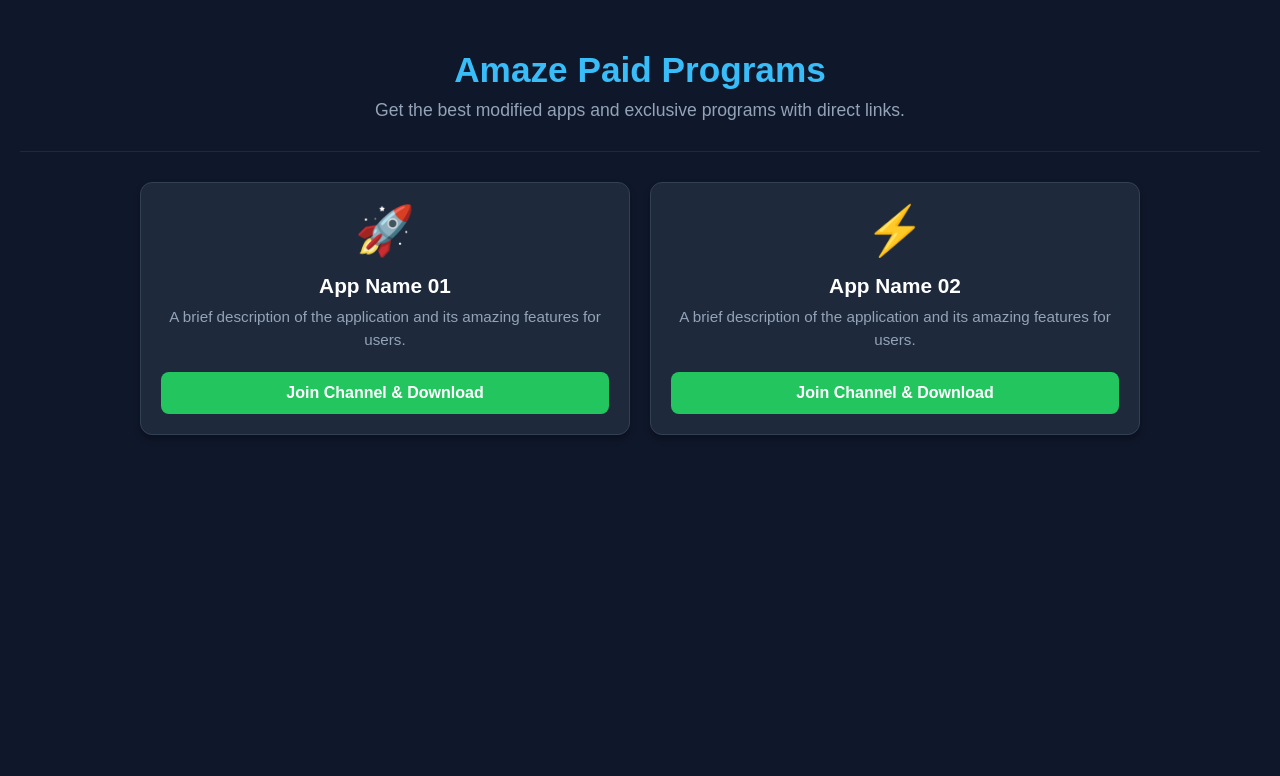
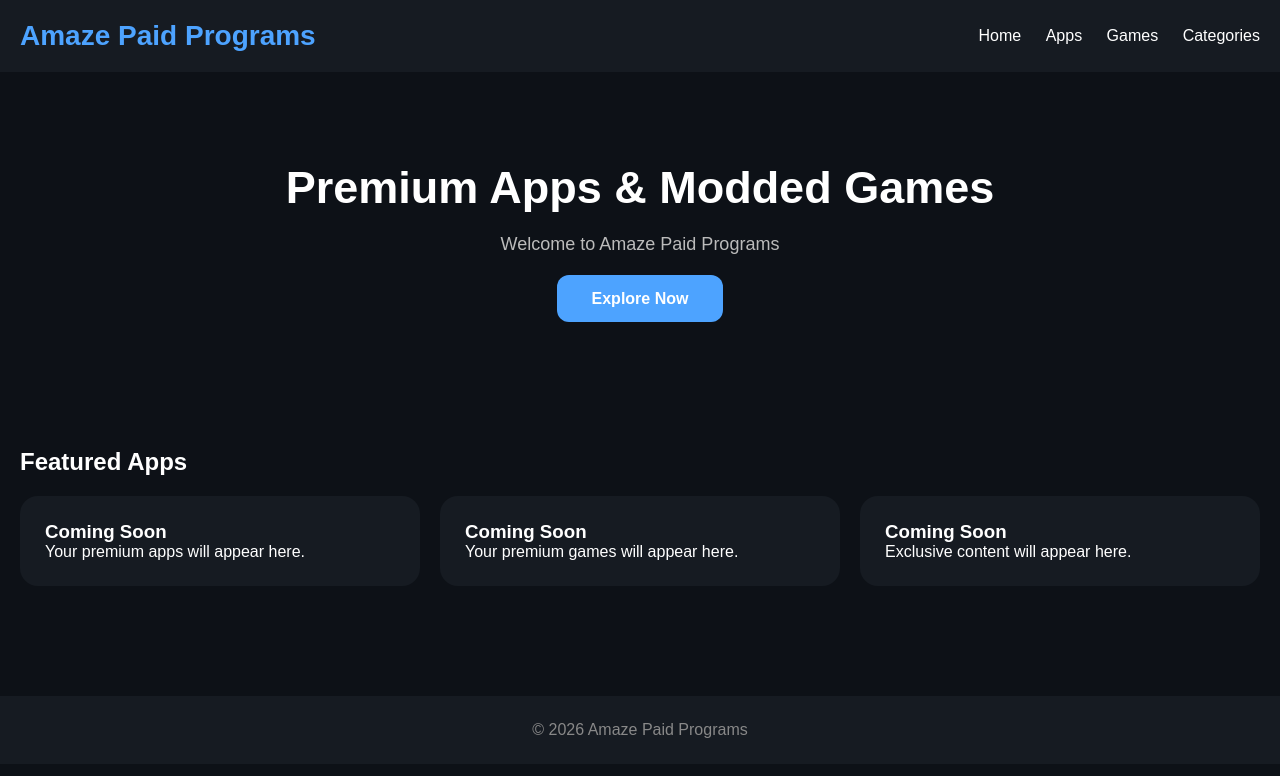
Before and after one commit to AmazePaidPrograms/AmazePaidPrograms.github.io, a plain HTML site: page index.html in a window 1280 px wide. Drawn offline with Linux system fonts and the light colour scheme.

Commit message:
Update index.html

```diff
--- a/index.html
+++ b/index.html
@@ -4,105 +4,168 @@
     <meta charset="UTF-8">
     <meta name="viewport" content="width=device-width, initial-scale=1.0">
     <title>Amaze Paid Programs</title>
+
     <style>
-        * {
-            box-sizing: border-box;
-            margin: 0;
-            padding: 0;
+        *{
+            margin:0;
+            padding:0;
+            box-sizing:border-box;
+            font-family:Arial,Helvetica,sans-serif;
         }
-        body {
-            background-color: #0f172a;
-            color: #ffffff;
-            font-family: Arial, sans-serif;
-            padding: 20px;
+
+        body{
+            background:#0d1117;
+            color:white;
         }
-        header {
-            text-align: center;
-            padding: 30px 10px;
-            border-bottom: 1px solid #1e293b;
-            margin-bottom: 30px;
+
+        header{
+            background:#161b22;
+            padding:20px;
+            display:flex;
+            justify-content:space-between;
+            align-items:center;
+            position:sticky;
+            top:0;
         }
-        header h1 {
-            color: #38bdf8;
-            font-size: 2.2rem;
-            margin-bottom: 10px;
+
+        .logo{
+            font-size:28px;
+            font-weight:bold;
+            color:#4da3ff;
         }
-        header p {
-            color: #94a3b8;
-            font-size: 1.1rem;
+
+        nav a{
+            color:white;
+            text-decoration:none;
+            margin-left:20px;
         }
-        .container {
-            max-width: 1000px;
-            margin: 0 auto;
-            display: grid;
-            grid-template-columns: repeat(auto-fit, minmax(280px, 1fr));
-            gap: 20px;
+
+        nav a:hover{
+            color:#4da3ff;
         }
-        .app-card {
-            background-color: #1e293b;
-            border-radius: 12px;
-            padding: 20px;
-            text-align: center;
-            box-shadow: 0 4px 6px rgba(0, 0, 0, 0.3);
-            border: 1px solid #334155;
+
+        .hero{
+            text-align:center;
+            padding:90px 20px;
         }
-        .app-icon {
-            font-size: 3rem;
-            margin-bottom: 15px;
+
+        .hero h1{
+            font-size:45px;
+            margin-bottom:20px;
         }
-        .app-title {
-            font-size: 1.3rem;
-            color: #ffffff;
-            margin-bottom: 8px;
-            font-weight: bold;
+
+        .hero p{
+            color:#bbb;
+            font-size:18px;
+            margin-bottom:35px;
         }
-        .app-desc {
-            font-size: 0.95rem;
-            color: #94a3b8;
-            margin-bottom: 20px;
-            line-height: 1.5;
+
+        .btn{
+            background:#4da3ff;
+            color:white;
+            padding:15px 35px;
+            border-radius:12px;
+            text-decoration:none;
+            font-weight:bold;
         }
-        .btn {
-            display: inline-block;
-            background-color: #22c55e;
-            color: white;
-            padding: 12px 20px;
-            text-decoration: none;
-            border-radius: 8px;
-            font-weight: bold;
-            font-size: 1rem;
-            transition: background 0.3s;
-            width: 100%;
+
+        .section{
+            padding:50px 20px;
         }
-        .btn:hover {
-            background-color: #16a34a;
+
+        .section h2{
+            margin-bottom:20px;
+        }
+
+        .cards{
+            display:grid;
+            grid-template-columns:repeat(auto-fit,minmax(230px,1fr));
+            gap:20px;
+        }
+
+        .card{
+            background:#161b22;
+            padding:25px;
+            border-radius:18px;
+            transition:.3s;
+        }
+
+        .card:hover{
+            transform:translateY(-6px);
+        }
+
+        footer{
+            margin-top:60px;
+            background:#161b22;
+            text-align:center;
+            padding:25px;
+            color:#888;
         }
     </style>
+
 </head>
+
 <body>
 
 <header>
-        <h1>Amaze Paid Programs</h1>
-        <p>Get the best modified apps and exclusive programs with direct links.</p>
+
+<div class="logo">
+Amaze Paid Programs
+</div>
+
+<nav>
+<a href="#">Home</a>
+<a href="#">Apps</a>
+<a href="#">Games</a>
+<a href="#">Categories</a>
+</nav>
+
 </header>
 
-    <div class="container">
-        <!-- App 1 -->
-        <div class="app-card">
-            <div class="app-icon">🚀</div>
-            <div class="app-title">App Name 01</div>
-            <div class="app-desc">A brief description of the application and its amazing features for users.</div>
-            <a href="https://t.me/Amazepiad" class="btn" target="_blank">Join Channel & Download</a>
+<section class="hero">
+
+<h1>Premium Apps & Modded Games</h1>
+
+<p>
+Welcome to Amaze Paid Programs
+</p>
+
+<a class="btn" href="#">
+Explore Now
+</a>
+
+</section>
+
+<section class="section">
+
+<h2>Featured Apps</h2>
+
+<div class="cards">
+
+<div class="card">
+<h3>Coming Soon</h3>
+<p>Your premium apps will appear here.</p>
 </div>
 
-        <!-- App 2 -->
-        <div class="app-card">
-            <div class="app-icon">⚡</div>
-            <div class="app-title">App Name 02</div>
-            <div class="app-desc">A brief description of the application and its amazing features for users.</div>
-            <a href="https://t.me/Amazepiad" class="btn" target="_blank">Join Channel & Download</a>
+<div class="card">
+<h3>Coming Soon</h3>
+<p>Your premium games will appear here.</p>
 </div>
+
+<div class="card">
+<h3>Coming Soon</h3>
+<p>Exclusive content will appear here.</p>
 </div>
+
+</div>
+
+</section>
+
+<footer>
+
+© 2026 Amaze Paid Programs
+
+</footer>
 
 </body>
     </html>
```
Lines whose indentation alone changed are shown as unchanged.
